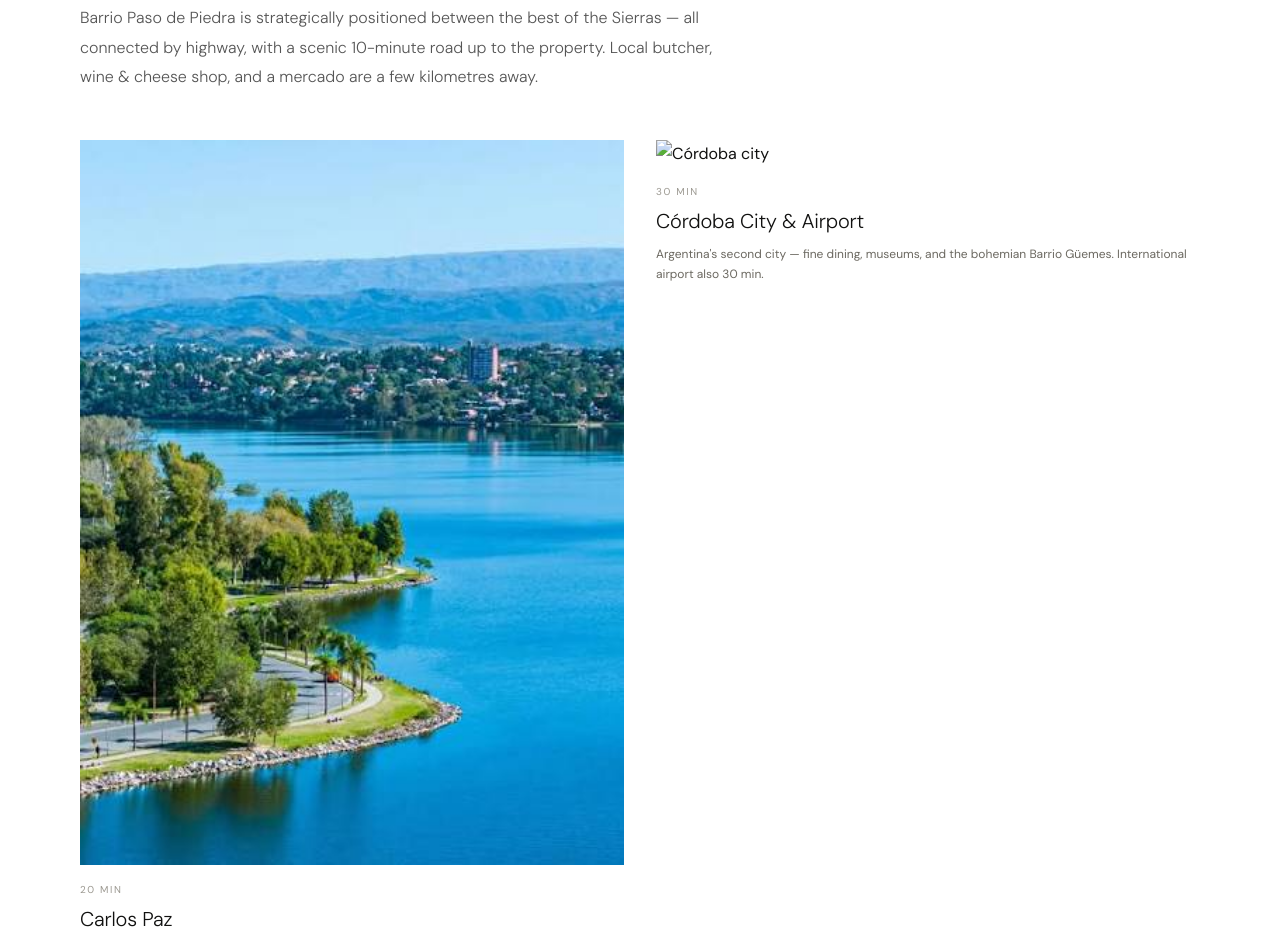
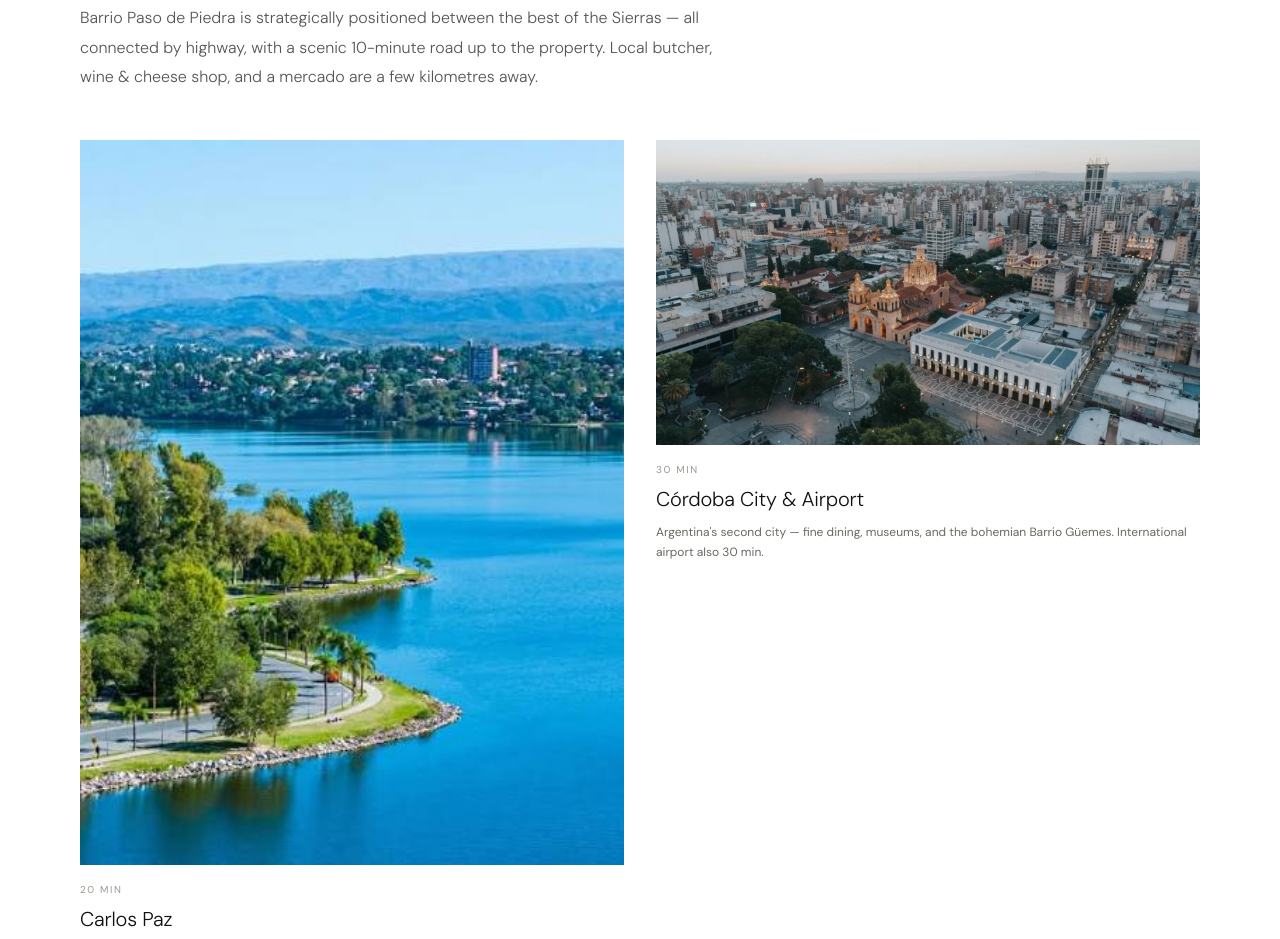
Before and after one commit to garrettnelso-gif/quinta-sierras-web, a plain HTML site: page index.html in a window 1280 px wide. Shown: the part 9221-10160 px from the top of the page. Drawn offline with nearby package versions, Linux system fonts and the light colour scheme.

Commit message:
Add files via upload

```diff
--- a/index.html
+++ b/index.html
@@ -488,7 +488,7 @@ body.lang-es .btn-book-nav.en { display: none; }
       <p class="nearby-desc es">La ciudad más animada de las Sierras — restaurantes, lago, vida nocturna y todos los servicios.</p>
     </div>
     <div class="nearby-card">
-      <img src="4ac1cc884e3a68d4860576c1622c8ade-cordoba.avif" alt="Córdoba city">
+      <img src="Cordoba-Argentine.jpg" alt="Córdoba city">
       <div class="nearby-dist en">30 min</div>
       <div class="nearby-dist es">30 min</div>
       <div class="nearby-name en">Córdoba City & Airport</div>
```
Also changed, not shown: Cordoba-Argentine.jpg (added).
